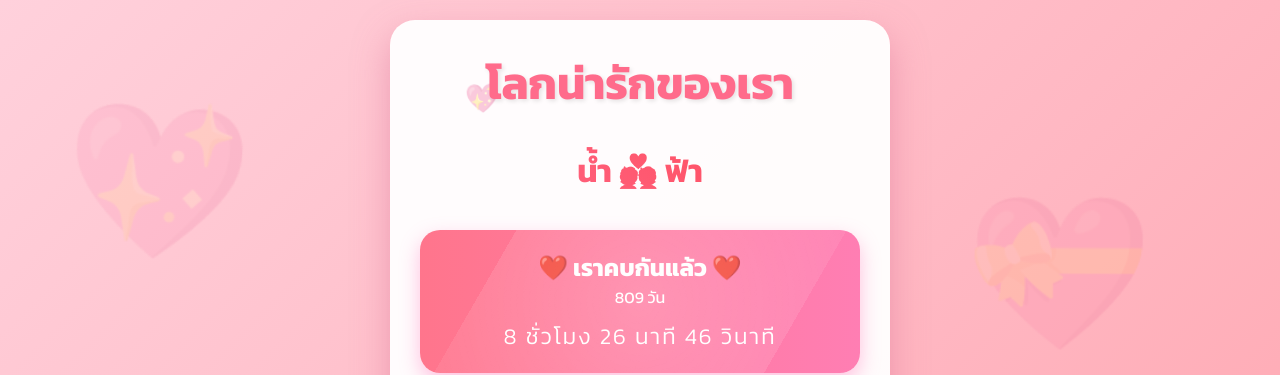
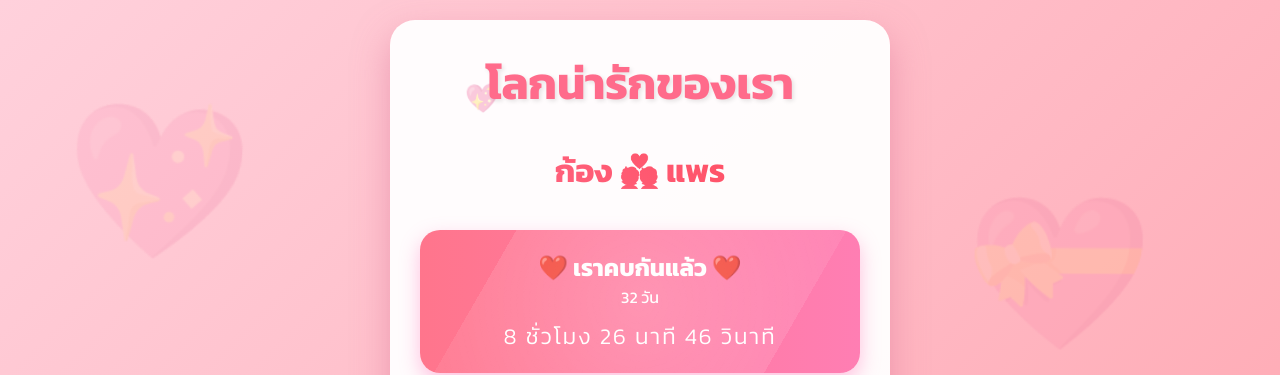
Before and after one commit to madikubl/Konggg, a plain HTML site: page index.html in a window 1280 px wide. Shown: the top 375 px of the page. Drawn offline with Linux system fonts and the light colour scheme.

Commit message:
Update index.html

```diff
--- a/index.html
+++ b/index.html
@@ -471,11 +471,11 @@
 
     <script>
         // ตั้งค่าชื่อคู่รัก (แก้ไขเป็นชื่อจริง)
-        document.getElementById('name1').textContent = 'น้ำ';
-        document.getElementById('name2').textContent = 'ฟ้า';
+        document.getElementById('name1').textContent = 'ก้อง';
+        document.getElementById('name2').textContent = 'แพร';
 
         // ตั้งค่าวันที่เริ่มคบ (รูปแบบ ปี/เดือน/วัน)
-        const startDate = new Date('2023-05-20');
+        const startDate = new Date('2025-07-05');
 
         // คำนวณวันที่คบกัน
         function updateCounter() {
```
